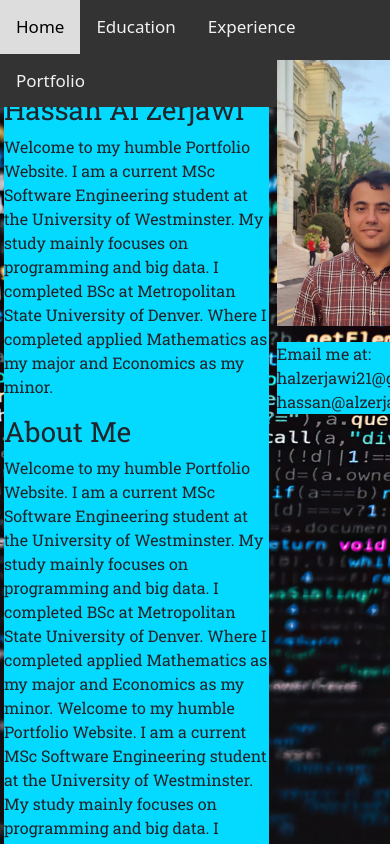
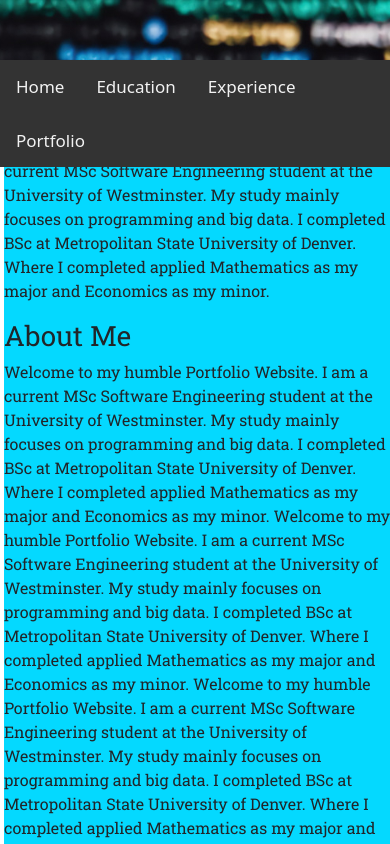
Before and after one commit to alzerjawi/alzerjawi.github.io, a React (Create React App) app: page / in a window 390 px wide. Shown: the top 844 px of the page. Built offline with nearby package versions, Linux system fonts and the light colour scheme.

Commit message:
Update App.css

```diff
--- a/src/components/App/App.css
+++ b/src/components/App/App.css
@@ -89,9 +89,20 @@ img{
   columns: 2;
 }
 
-@media all and (max-width: 1000px) {
+@media all and (max-width: 660px) {
   .me1 {
     columns: 1;
+  }
+}
+
+@media all and (max-width: 400px) {
+  .me1 {
+    columns: 1;
+  }
+
+  .main, .side{
+    float: none;
+    width: 100%;
   }
 }
 
```
